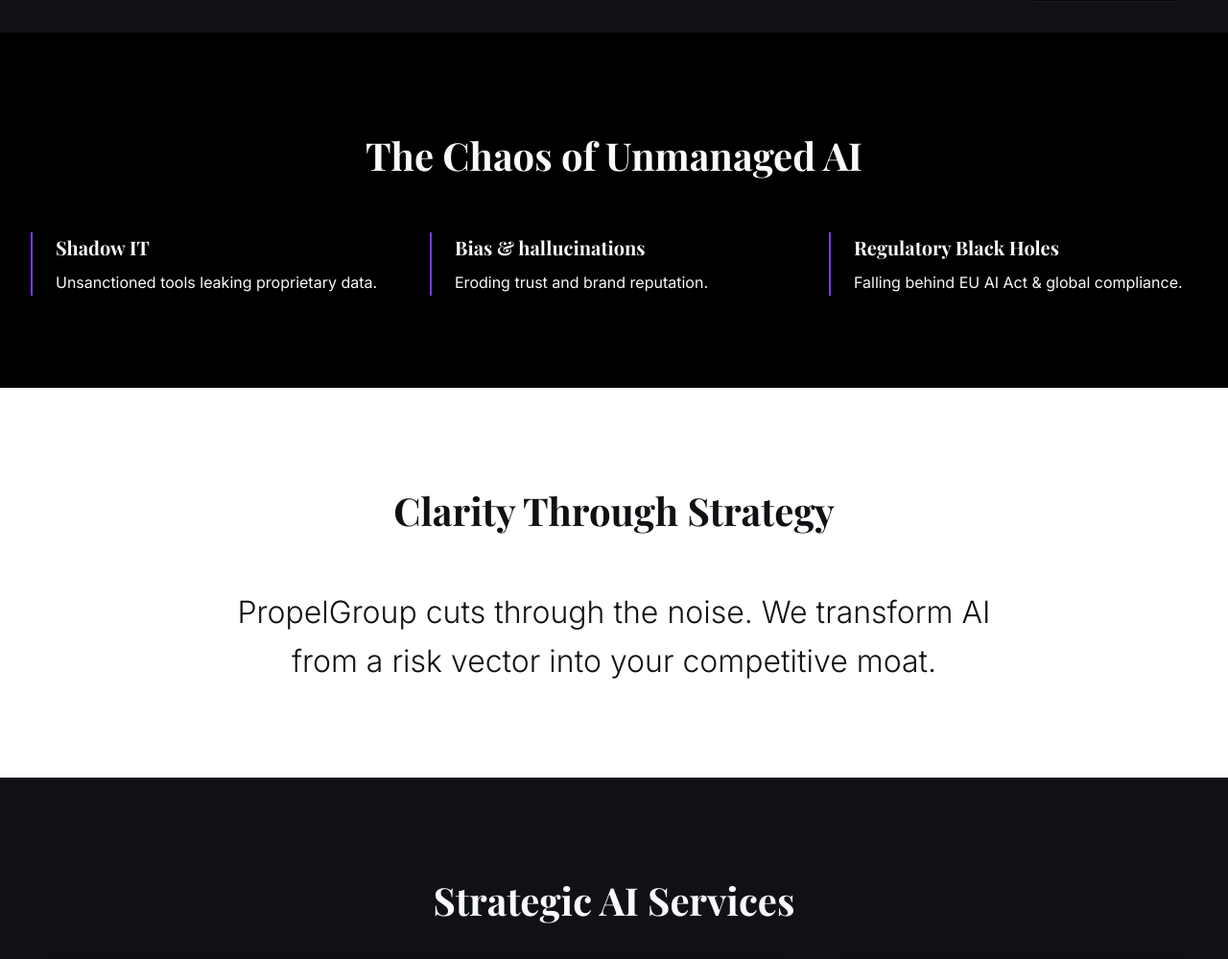
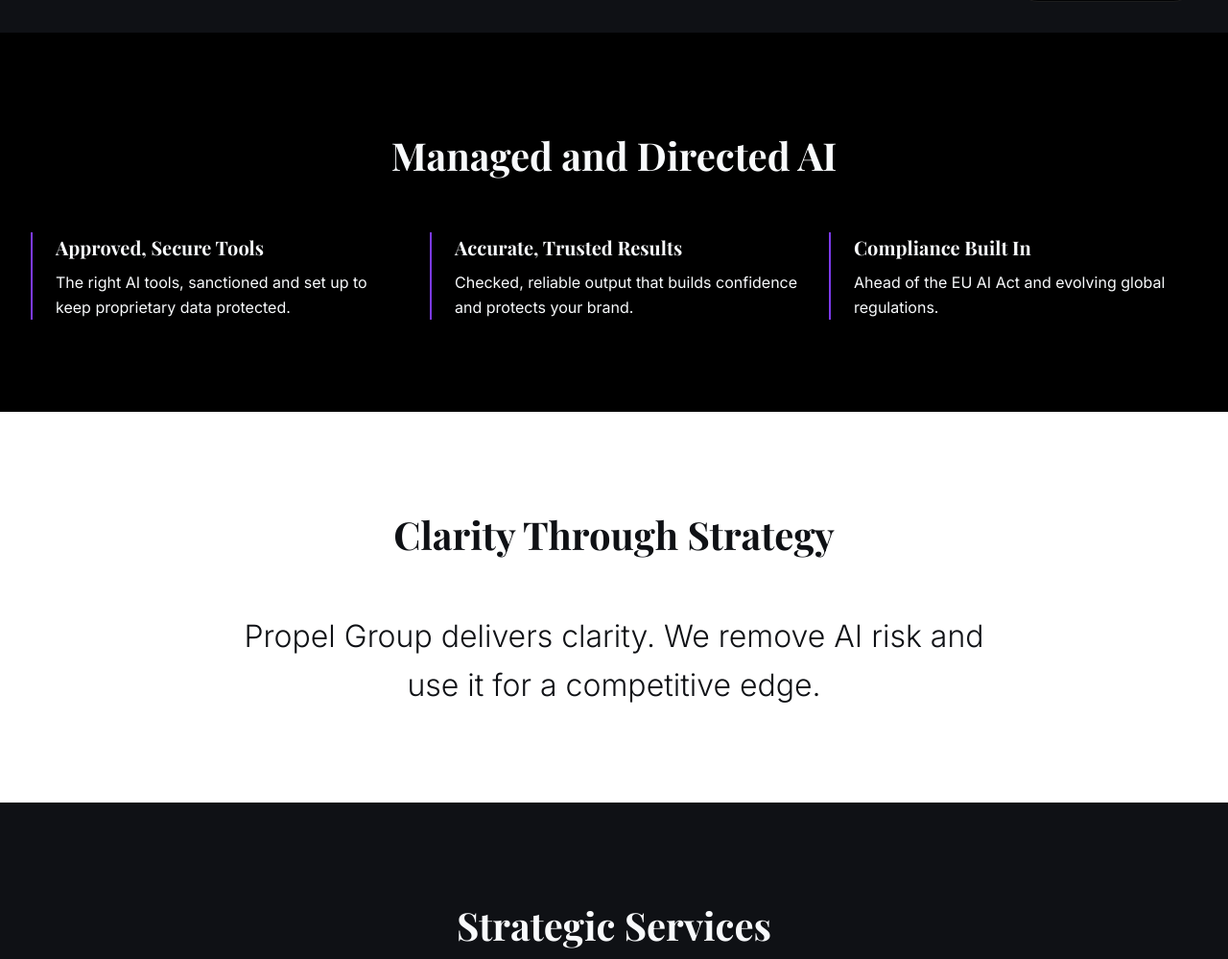
Before and after one commit to RevAbbot/propelgroupweb, a plain HTML site: page ai/index.html in a window 1280 px wide. Shown: the part 766-1765 px from the top of the page at 96% size. Drawn offline with nearby package versions, Linux system fonts and the light colour scheme.

Commit message:
Reframe AI page copy and remove glitch heading animation
- "The Chaos of Unmanaged AI" -> "Managed and Directed AI", glitch animation removed
- Three cards rewritten as benefits
- Solution line: "Propel Group delivers clarity. We remove AI risk and use it for a competitive edge."
- "Strategic Services", "Governance & Ethics", "Align initiatives...", "The Boardroom Roadmap"

Co-Authored-By: Claude Opus 5.5 <noreply@anthropic.com>

```diff
--- a/ai/index.html
+++ b/ai/index.html
@@ -56,22 +56,22 @@
         </div>
     </section>
 
-    <!-- Problem / Glitch Section -->
+    <!-- Managed AI Section -->
     <section id="problem" class="problem-section animate-on-scroll">
         <div class="container">
-            <h2 class="section-title glitch" data-text="The Chaos of Unmanaged AI">The Chaos of Unmanaged AI</h2>
+            <h2 class="section-title">Managed and Directed AI</h2>
             <div class="problem-grid">
                 <div class="problem-card">
-                    <h3>Shadow IT</h3>
-                    <p>Unsanctioned tools leaking proprietary data.</p>
+                    <h3>Approved, Secure Tools</h3>
+                    <p>The right AI tools, sanctioned and set up to keep proprietary data protected.</p>
                 </div>
                 <div class="problem-card">
-                    <h3>Bias &amp; hallucinations</h3>
-                    <p>Eroding trust and brand reputation.</p>
+                    <h3>Accurate, Trusted Results</h3>
+                    <p>Checked, reliable output that builds confidence and protects your brand.</p>
                 </div>
                 <div class="problem-card">
-                    <h3>Regulatory Black Holes</h3>
-                    <p>Falling behind EU AI Act &amp; global compliance.</p>
+                    <h3>Compliance Built In</h3>
+                    <p>Ahead of the EU AI Act and evolving global regulations.</p>
                 </div>
             </div>
         </div>
@@ -82,8 +82,8 @@
         <div class="container">
             <h2 class="section-title text-dark">Clarity Through Strategy</h2>
             <div class="solution-content">
-                <p class="solution-lead">PropelGroup cuts through the noise. We transform AI from a risk vector into
-                    your competitive moat.</p>
+                <p class="solution-lead">Propel Group delivers clarity. We remove AI risk and use it for a
+                    competitive edge.</p>
             </div>
         </div>
     </section>
@@ -91,11 +91,11 @@
     <!-- Services Section (Bento Grid) -->
     <section id="services" class="services-section animate-on-scroll">
         <div class="container">
-            <h2 class="section-title">Strategic AI Services</h2>
+            <h2 class="section-title">Strategic Services</h2>
             <div class="bento-grid">
                 <div class="bento-card large glass-panel reveal-hover">
                     <div class="card-content">
-                        <h3>AI Governance &amp; Ethics</h3>
+                        <h3>Governance &amp; Ethics</h3>
                         <p>Establish the guardrails for safe, scalable AI adoption.</p>
                         <div class="hover-reveal-content">
                             <span class="metric">Reduced Risk by 40%</span>
@@ -105,7 +105,7 @@
                 <div class="bento-card medium glass-panel reveal-hover">
                     <div class="card-content">
                         <h3>Strategy</h3>
-                        <p>Align AI initiatives with core business objectives.</p>
+                        <p>Align initiatives with core business objectives.</p>
                     </div>
                 </div>
                 <div class="bento-card medium glass-panel reveal-hover">
@@ -127,7 +127,7 @@
     <!-- Roadmap Section -->
     <section id="roadmap" class="roadmap-section">
         <div class="container">
-            <h2 class="section-title">The "Boardroom AI" Roadmap</h2>
+            <h2 class="section-title">The Boardroom Roadmap</h2>
             <div class="roadmap-container">
                 <div class="roadmap-step" data-step="1">
                     <div class="step-marker">01</div>
--- a/css/style.css
+++ b/css/style.css
@@ -341,53 +341,6 @@ h6 {
     font-size: 1.25rem;
     color: var(--text-primary);
     margin-bottom: 0.5rem;
-}
-
-.glitch {
-    position: relative;
-    color: var(--text-primary);
-}
-
-.glitch::before,
-.glitch::after {
-    content: attr(data-text);
-    position: absolute;
-    top: 0;
-    left: 0;
-    width: 100%;
-    height: 100%;
-}
-
-.glitch::before {
-    left: 2px;
-    text-shadow: -1px 0 red;
-    clip: rect(44px, 450px, 56px, 0);
-    animation: glitch-anim 5s infinite linear alternate-reverse;
-}
-
-.glitch::after {
-    left: -2px;
-    text-shadow: -1px 0 blue;
-    clip: rect(44px, 450px, 56px, 0);
-    animation: glitch-anim2 5s infinite linear alternate-reverse;
-}
-
-@keyframes glitch-anim {
-    0% { clip: rect(32px, 9999px, 18px, 0); }
-    20% { clip: rect(65px, 9999px, 89px, 0); }
-    40% { clip: rect(8px, 9999px, 2px, 0); }
-    60% { clip: rect(3px, 9999px, 76px, 0); }
-    80% { clip: rect(48px, 9999px, 12px, 0); }
-    100% { clip: rect(81px, 9999px, 25px, 0); }
-}
-
-@keyframes glitch-anim2 {
-    0% { clip: rect(62px, 9999px, 5px, 0); }
-    20% { clip: rect(15px, 9999px, 58px, 0); }
-    40% { clip: rect(85px, 9999px, 22px, 0); }
-    60% { clip: rect(2px, 9999px, 98px, 0); }
-    80% { clip: rect(28px, 9999px, 45px, 0); }
-    100% { clip: rect(76px, 9999px, 3px, 0); }
 }
 
 /* Solution Section */
```
